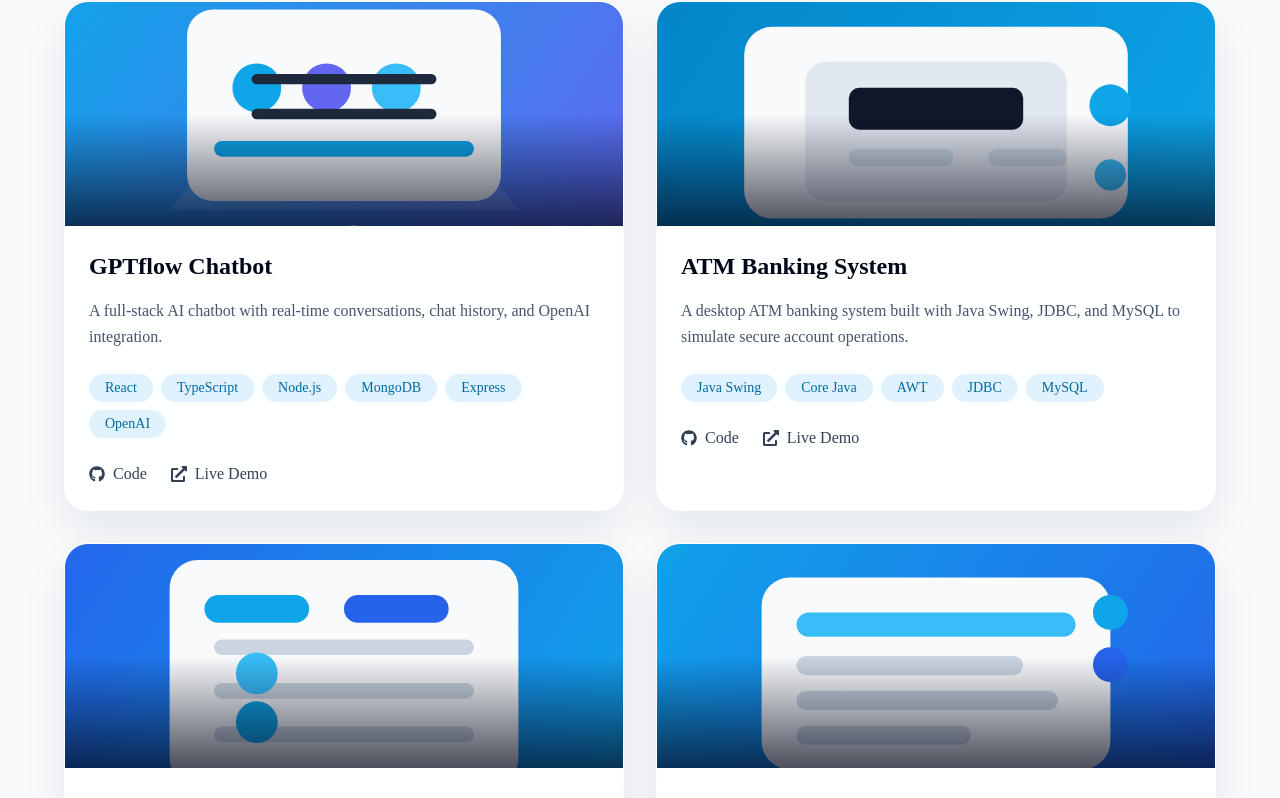
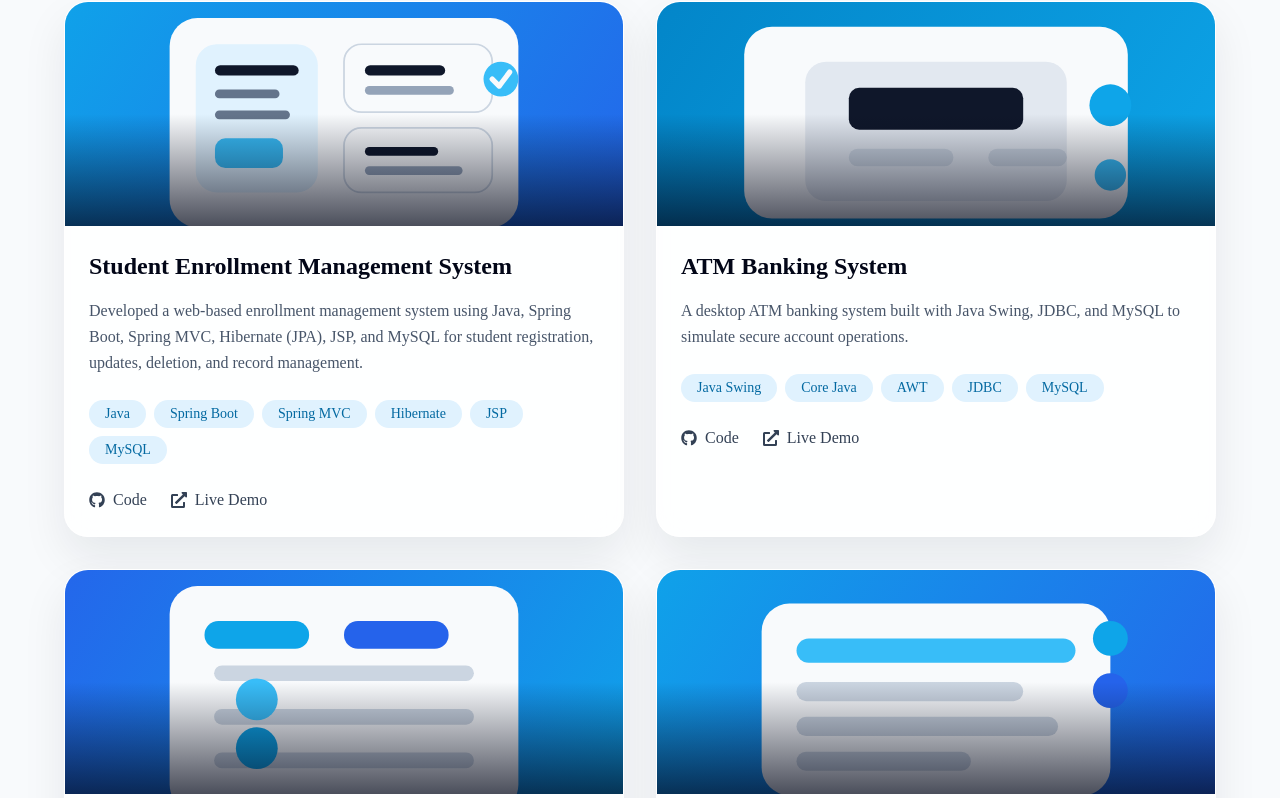
Before and after one commit to numansayyad/portfolio, a React (Vite) app: page / in a window 1280 px wide. Shown: the part 3602-4400 px from the top of the page. Built offline with nearby package versions, Linux system fonts and the light colour scheme.

Commit message:
add project

```diff
--- a/src/components/Hero.tsx
+++ b/src/components/Hero.tsx
@@ -41,7 +41,7 @@ const Hero = () => {
             </a>
 
             <a
-              href="java"
+              href="java.pdf"
               download
               className="bg-white text-primary-600 border-2 border-primary-600 px-6 sm:px-8 py-3 rounded-2xl font-semibold hover:bg-primary-50 transition-all duration-300 transform hover:-translate-y-0.5 shadow-lg hover:shadow-xl flex items-center justify-center gap-2 min-w-[160px] no-underline"
             >
--- a/src/components/Projects.tsx
+++ b/src/components/Projects.tsx
@@ -1,5 +1,5 @@
 import { FaGithub, FaExternalLinkAlt } from 'react-icons/fa'
-import gptflowImage from '../assets/gptflow.svg'
+import studentEnrollmentImage from '../assets/student-enrollment.svg'
 import atmImage from '../assets/atm.svg'
 import appointmentImage from '../assets/appointment.svg'
 import postverseImage from '../assets/post-verse.svg'
@@ -16,13 +16,13 @@ interface Project {
 const Projects = () => {
   const projects: Project[] = [
     {
-      title: 'GPTflow Chatbot',
+      title: 'Student Enrollment Management System',
       description:
-        'A full-stack AI chatbot with real-time conversations, chat history, and OpenAI integration.',
-      technologies: ['React', 'TypeScript', 'Node.js', 'MongoDB', 'Express', 'OpenAI'],
-      githubUrl: 'https://github.com/numansayyad/GPTflow-Chatbott',
-      liveUrl: 'https://example.com',
-      image: gptflowImage,
+        'Developed a web-based enrollment management system using Java, Spring Boot, Spring MVC, Hibernate (JPA), JSP, and MySQL for student registration, updates, deletion, and record management.',
+      technologies: ['Java', 'Spring Boot', 'Spring MVC', 'Hibernate', 'JSP', 'MySQL'],
+      githubUrl: 'https://github.com/numansayyad/studentenrollmentform',
+      liveUrl: 'https://github.com/numansayyad/studentenrollmentform',
+      image: studentEnrollmentImage,
     },
     {
       title: 'ATM Banking System',
```
Also changed, not shown: src/assets/student-enrollment.svg (added).
